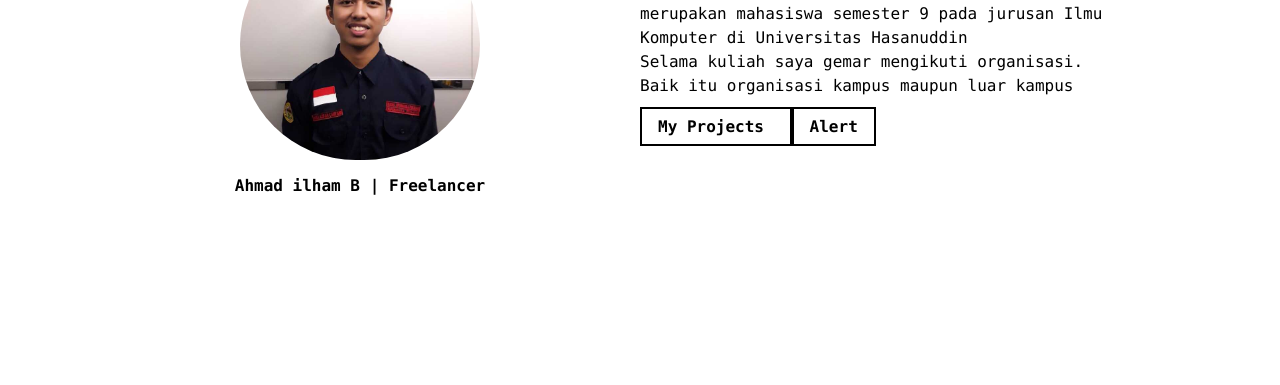
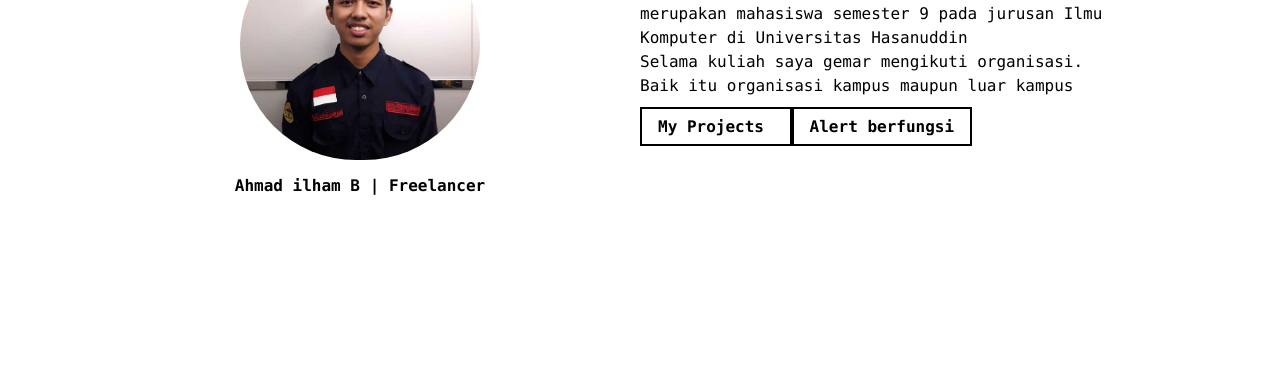
Before and after one commit to ahmadilhamb14/ahmadilhamb14, a plain HTML site: page index.html in a window 1280 px wide. Shown: the part 415-800 px from the top of the page. Drawn offline with Linux system fonts and the light colour scheme.

Commit message:
menambahkan fungsi pada alert

```diff
--- a/index.html
+++ b/index.html
@@ -54,7 +54,7 @@
               <p>Perkenalkan nama saya Ahmad ilham b, Saya merupakan mahasiswa semester 9 pada jurusan Ilmu Komputer di Universitas Hasanuddin</p>
               <p>Selama kuliah saya gemar mengikuti organisasi. Baik itu organisasi kampus maupun luar kampus</p>
               <br />
-              <a class="project" href="#project"> My Projects </a>  <a class="project" href="#project"> Alert </a>
+              <a class="project" href="#project"> My Projects </a>  <a class="project" onClick='alert('Tombol diklik!')'> Alert berfungsi </a>
             </div>
           </div>
         </div>
```
